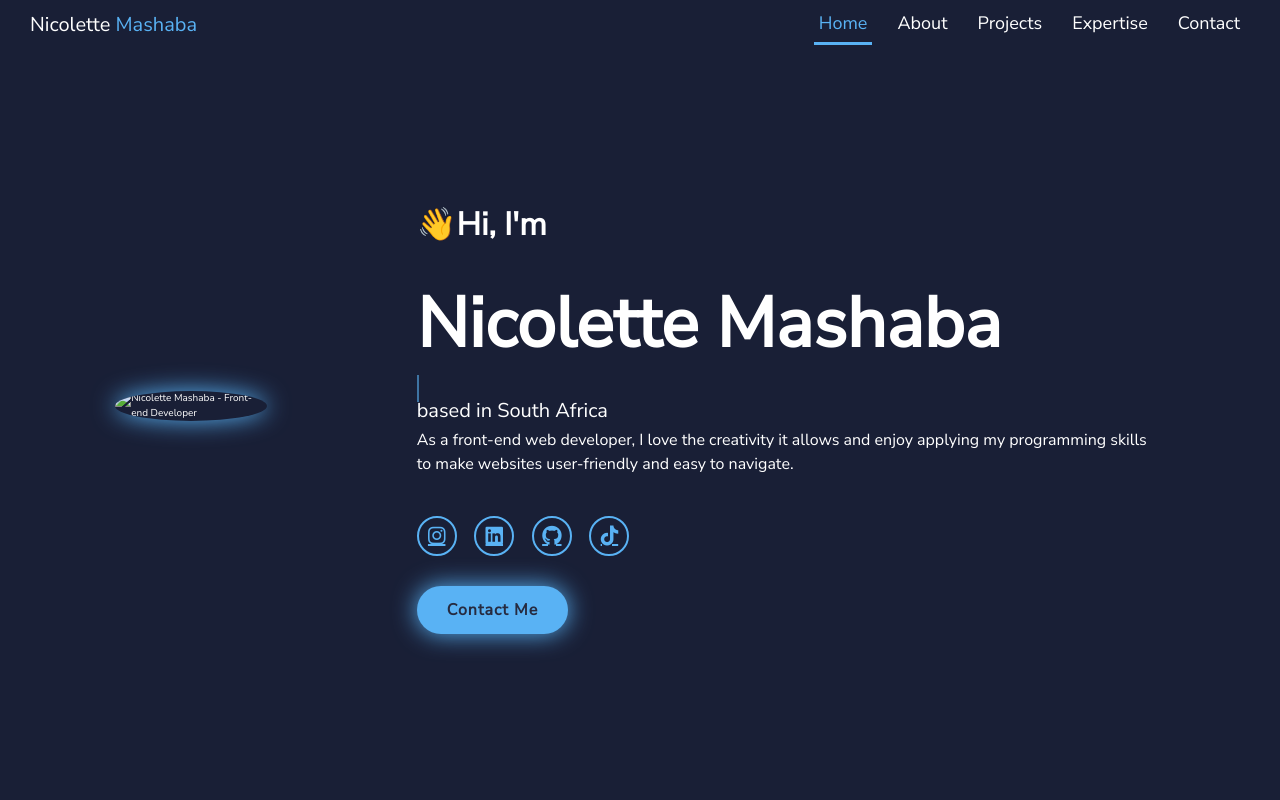
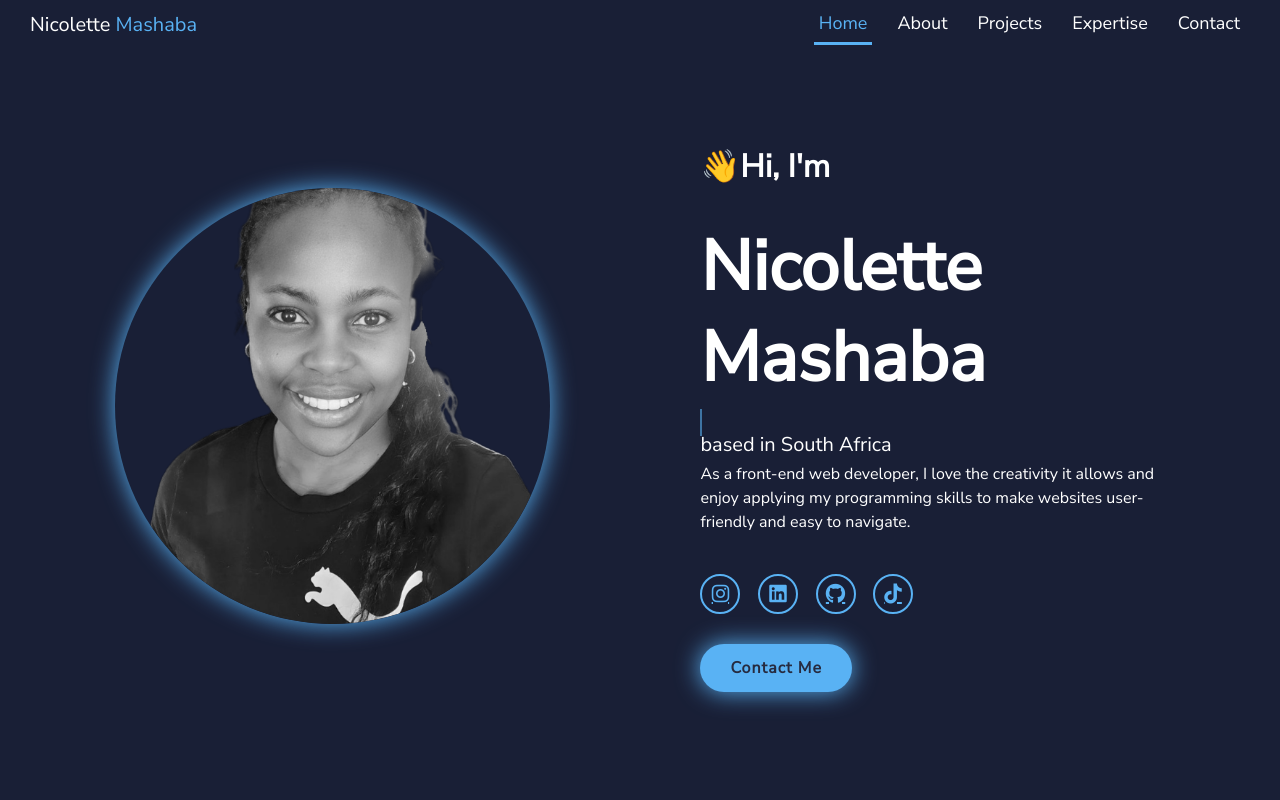
Before and after one commit to Reney17/my_portfolio, a plain HTML site: page index.html in a window 1280 px wide. Shown: the top 800 px of the page. Drawn offline with nearby package versions, Linux system fonts and the light colour scheme.

Commit message:
adding an image on the home page

```diff
--- a/index.html
+++ b/index.html
@@ -58,7 +58,7 @@
   </header>
   <section class="home" id="home">
     <div class="home-img">
-      <img src="" alt="Nicolette Mashaba - Front-end Developer">
+      <img src="images/profile-pic.png" alt="Nicolette Mashaba - Front-end Developer">
     </div>
     <div class="home-container">
       <h3><span class="waving-hand">&#128075;</span>Hi, I'm</h3>
@@ -71,7 +71,7 @@
         <a href="https://github.com/Reney17" title="GitHub"><i class="fab fa-github"></i></a>
         <a href="https://www.tiktok.com/@renicmash" title="Tiktok"><i class="fab fa-tiktok"></i></a>
       </div>
-      <a href="about.html#contact" class="btn" title="Get in Touch - Daisy Machiri">Contact Me</a>
+      <a href="about.html#contact" class="btn" title="Get in Touch -  Nicolette Mashaba">Contact Me</a>
     </div>
   </section>
   <section class="homepage-about" id="homepage-about">
```
Also changed, not shown: about.html (+1 -1 lines), images/profile-pic.png (renamed from images/profile-pic (1).png).
